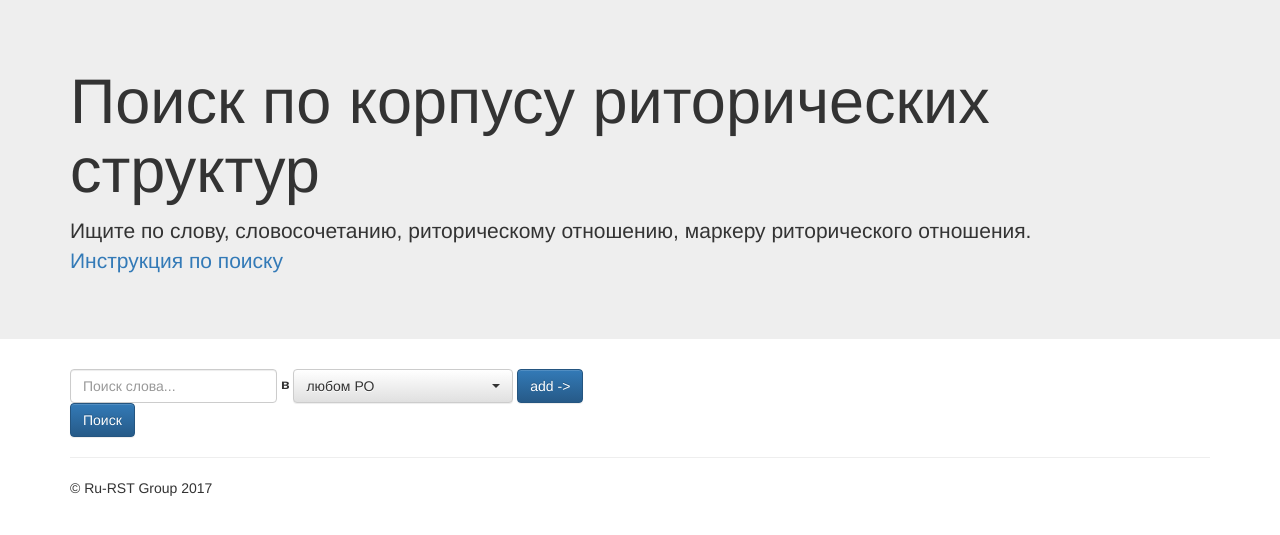
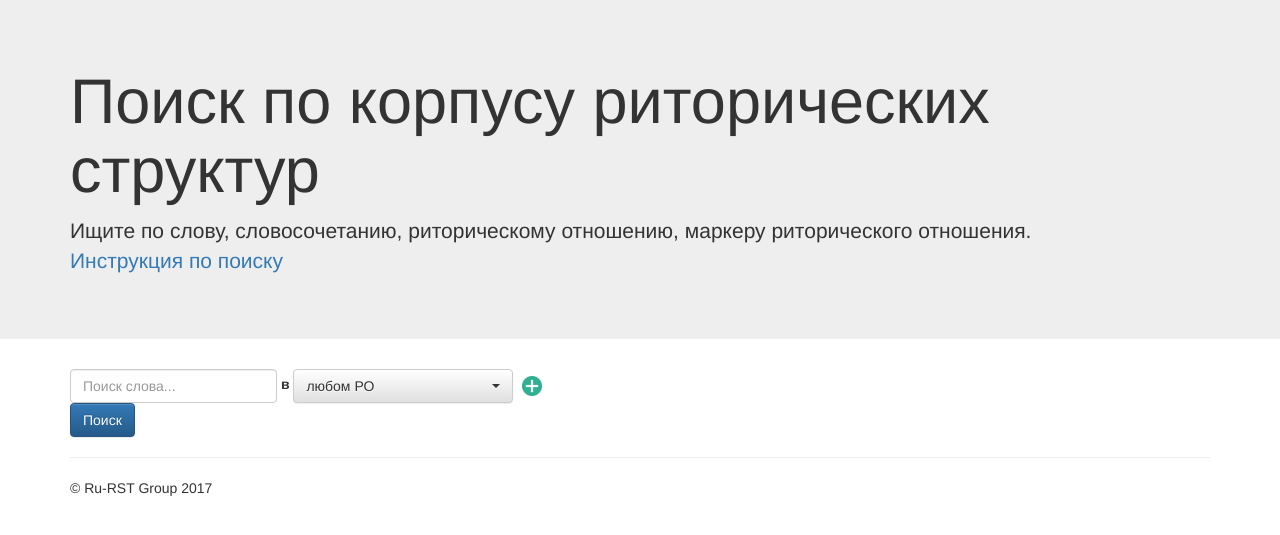
Before and after one commit to IraPS/Ru-RST-corpus, a Flask app: page /search.html in a window 1280 px wide. Shown: the part 51-586 px from the top of the page. Run offline with Flask 2, Linux system fonts and the light colour scheme; some libraries are stand-ins or nearby versions.

Commit message:
Update search.html

```diff
--- a/backend/templates/search.html
+++ b/backend/templates/search.html
@@ -44,7 +44,7 @@
     <option>Volitional/Non-volitional Effect</option>
   </select>
 </div>
-  <a href="#" class="add btn btn-primary">add -></a>
+  <a href="#" class="add"><img src="/static/img/plus_green.png" style="display: inline-block;height:30px;padding:5px;" alt="add more" class="img-responsive"/></a>
   </div>
   <button type="submit" class="submit btn btn-primary">Поиск</button>
 </form>
```
